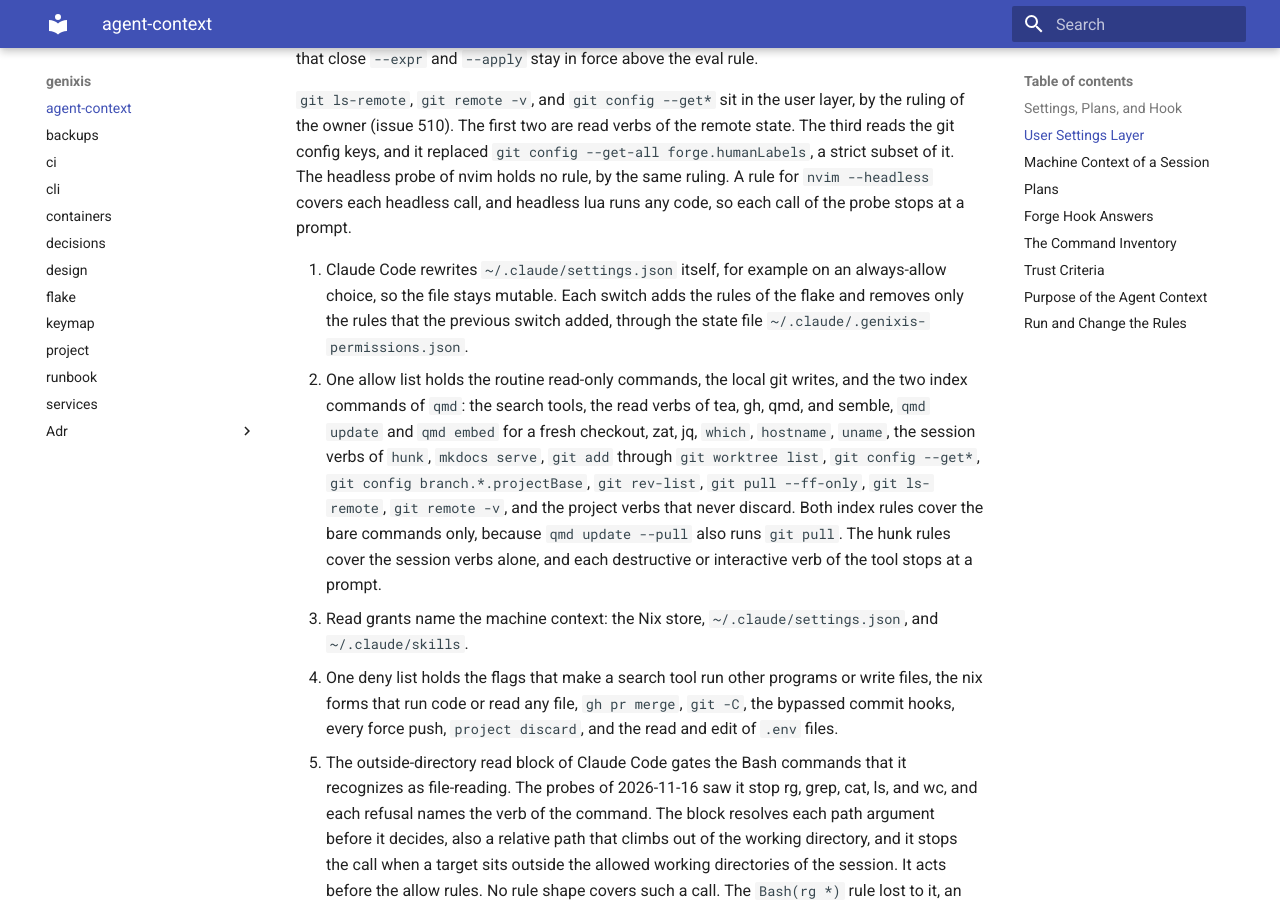
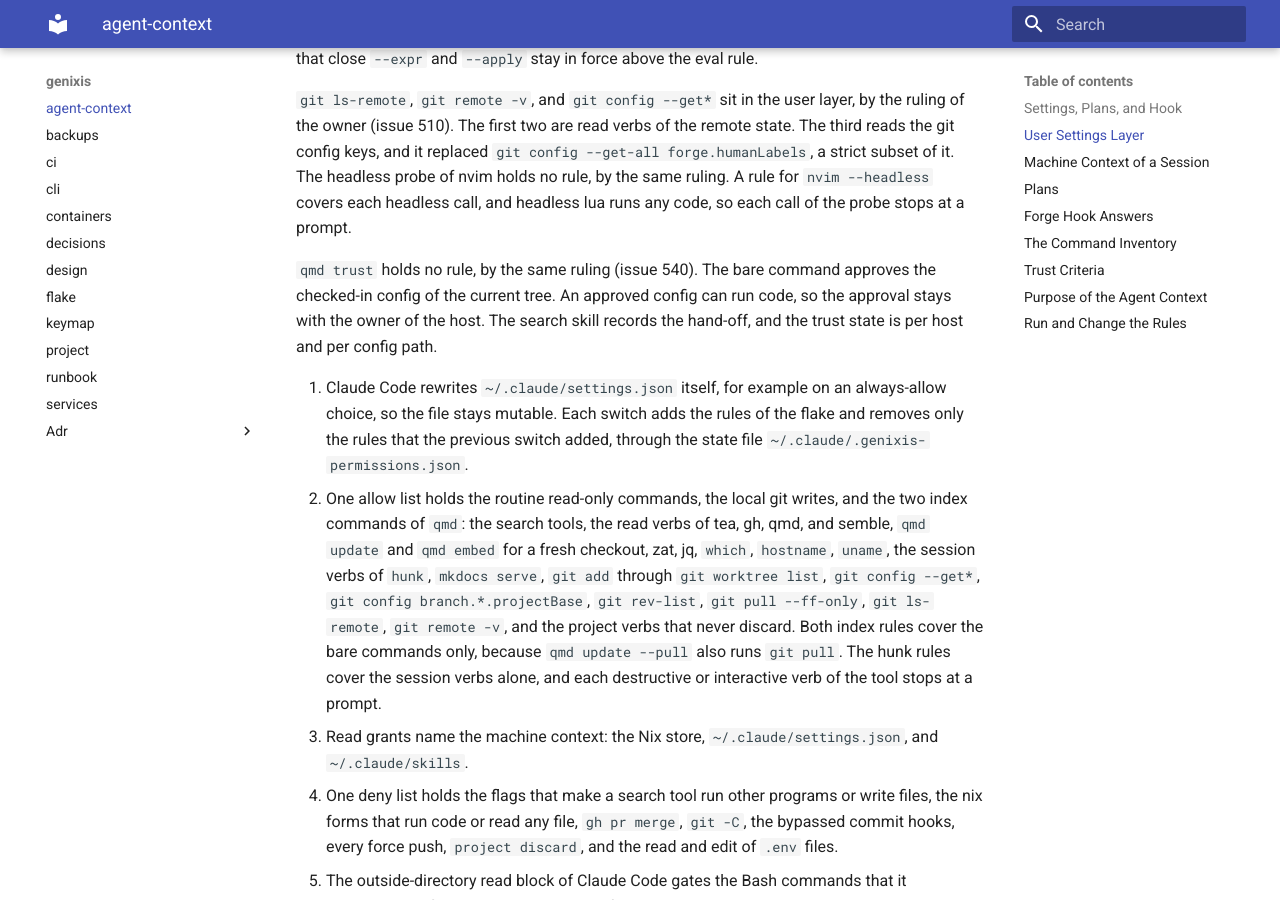
Before and after one commit to Jracon/genixis, an MkDocs documentation site: the page built from docs/agent-context.md, in a window 1280 px wide and 900 px high, scrolled down 1010 px. Built offline with MkDocs 1.6.1 and Material for MkDocs 9.7.7, drawn with Linux system fonts in a browser that asks for light colours; some of the changed text lies outside the part shown.

Commit message:
docs(claude): record the qmd trust hand-off
The audit of issue 538 found that the search skill tells a session to
run qmd trust, and no layer allows the command. A user-layer rule for
the bare form covers each tree of every project the home serves, and an
approved config can run an update command and read paths outside the
project. Least privilege and the nvim --headless precedent of issue 510
rule the wider role out, so the approval stays with the owner of the
host and each call stops at a prompt.

The search skill now names the owner as the approver, adds the fallback
for a session that meets the refusal, and records the ruling in its
permissions section. The comment beside the qmd trust list rule in
claude.nix and the command inventory row in docs/agent-context.md carry
the same record.

A nested print-mode probe of this worktree refused the bare form with
the text of the permission system, while qmd trust list ran under its
user rule. The tracked config of this repository triggers no approval
demand at all: qmd update and qmd embed ran in this fresh worktree with
no trust entry, because the config defines no update command and no
outside path.

Closes #540

Co-Authored-By: Claude Code <noreply@anthropic.com>

```diff
--- a/docs/agent-context.md
+++ b/docs/agent-context.md
@@ -21,6 +21,8 @@ Two commands stay in the project layer alone, by the ruling of the owner (issue
 `nix eval` over flake attributes and `nix build` over the `system.build.toplevel` of a host sit in the project layer of this repository alone, by the ruling of the owner (issue 510). The deny rules that close `--expr` and `--apply` stay in force above the eval rule.
 
 `git ls-remote`, `git remote -v`, and `git config --get*` sit in the user layer, by the ruling of the owner (issue 510). The first two are read verbs of the remote state. The third reads the git config keys, and it replaced `git config --get-all forge.humanLabels`, a strict subset of it. The headless probe of nvim holds no rule, by the same ruling. A rule for `nvim --headless` covers each headless call, and headless lua runs any code, so each call of the probe stops at a prompt.
+
+`qmd trust` holds no rule, by the same ruling (issue 540). The bare command approves the checked-in config of the current tree. An approved config can run code, so the approval stays with the owner of the host. The search skill records the hand-off, and the trust state is per host and per config path.
 
 1. Claude Code rewrites `~/.claude/settings.json` itself, for example on an always-allow choice, so the file stays mutable. Each switch adds the rules of the flake and removes only the rules that the previous switch added, through the state file `~/.claude/.genixis-permissions.json`.
 2. One allow list holds the routine read-only commands, the local git writes, and the two index commands of `qmd`: the search tools, the read verbs of tea, gh, qmd, and semble, `qmd update` and `qmd embed` for a fresh checkout, zat, jq, `which`, `hostname`, `uname`, the session verbs of `hunk`, `mkdocs serve`, `git add` through `git worktree list`, `git config --get*`, `git config branch.*.projectBase`, `git rev-list`, `git pull --ff-only`, `git ls-remote`, `git remote -v`, and the project verbs that never discard. Both index rules cover the bare commands only, because `qmd update --pull` also runs `git pull`. The hunk rules cover the session verbs alone, and each destructive or interactive verb of the tool stops at a prompt.
@@ -102,7 +104,7 @@ The table maps each command form that this repository names for agent work to th
 | `tea issues create --repo jracon/genixis` | hook allow, the one exception | forgejo skill |
 | `tea issues create --description-file .scratch/<file>` | user rule, hook allow | factory skill |
 | read verbs of `gh` | hook allow, user rule | forgejo skill |
-| `qmd trust` | no rule in any layer; the trust state is per host and per config path, and the audit of issue 538 opened issue 540 on the gap | search skill |
+| `qmd trust` | no rule in any layer; the bare command approves the checked-in config of the current tree, and the approval stays with the owner of the host (issue 540) | search skill |
 | `nix repl .#…` | deny rule of the user layer; the AGENTS.md block that names it serves a person at a terminal | AGENTS.md |
 | `nix flake update` | no rule; the nightly workflow runs it (docs/ci.md) | AGENTS.md |
 | `nixos-rebuild`, `darwin-rebuild`, `home-manager switch`, `rebuild`, `rehome` | no rule; the TOOLS section of AGENTS.md forbids a rebuild by an agent | AGENTS.md |
```
Also changed, not shown: modules/programs/cli/claude/skills/search/SKILL.md (+10 -3 lines), 1 other file.
